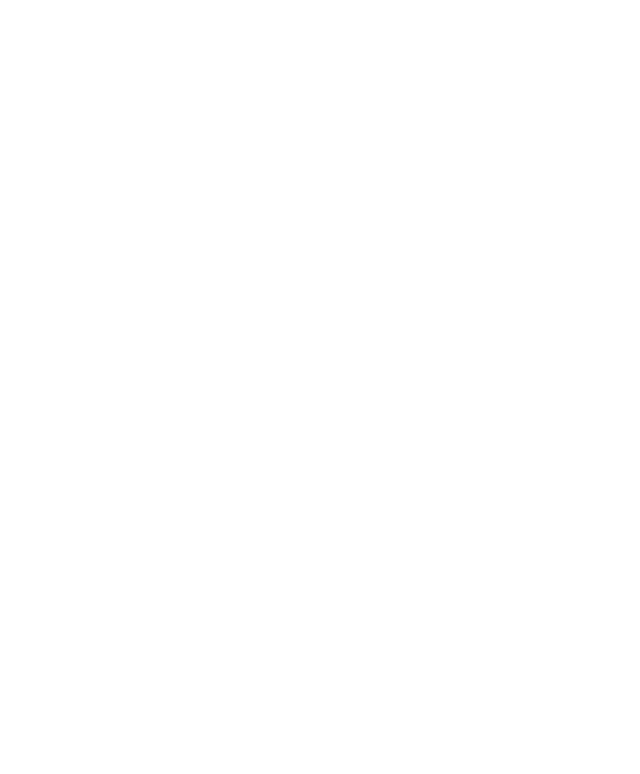
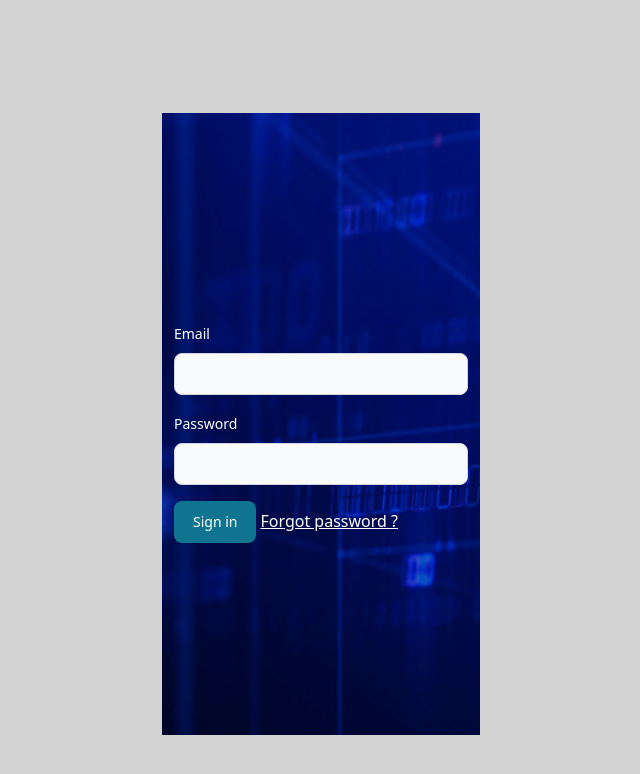
Before and after one commit to tronganhnguyenthanh/firebase, a React (Create React App) app: page /user/login in a window 1280 px wide. Before the commit this address had no page. Shown: the top 774 px of the page, without its empty margins (319-959 px from the left). Built offline with nearby package versions, Linux system fonts and the light colour scheme.

Commit message:
[UPDATE][FE] update layout

```diff
--- a/src/app/App.js
+++ b/src/app/App.js
@@ -6,12 +6,13 @@ import Register from "../auth/Register"
 import FormAddUser from "../components/FormAddUser"
 import UserDetail from "../components/UserDetail"
 import UserList from "../components/UserList"
+import "../customCSS/form.css"
 const App = () => {
   return (
    <div className="App">
      <Routes>
        <Route path="/" element={<Register/>}/>
-       <Route path="/login/user" element={<Login/>}/>
+       <Route path="/user/login" element={<Login/>}/>
        <Route path="/forgot-password" element={<ForgotPassword/>}/>
        <Route path="/user/add" element={<FormAddUser/>}/>
        <Route path="/user/list" element={<UserList/>}/>
--- a/src/auth/ForgotPassword.js
+++ b/src/auth/ForgotPassword.js
@@ -15,17 +15,17 @@ const ForgotPassword = () => {
       return false
     } else {
       await sendPasswordResetEmail(auth, resetPassword)
-      navigate("/login/user")
+      navigate("/user/login")
       return true
     }
   }
   return (
     <>
       <ToastContainer/>
-      <form className="container mx-auto flex flex-col gap-4 py-48 p-3">
+      <form className="container mx-auto flex flex-col gap-4 py-48 p-3 mt-44 form-border">
         <div>
           <div className="mb-2 block">
-            <Label value="Reset password" />
+            <Label value="Reset password" className="text-white"/>
           </div>
           <TextInput
             value={resetPassword}
--- a/src/auth/Login.js
+++ b/src/auth/Login.js
@@ -10,38 +10,41 @@ const Login = () => {
   const [error, setError] = useState([])
   const navigate = useNavigate()
   const signIn = async () => {
-    if(email === ""){
+    if (email === "") {
       toast.error("Please enter your email", {position:"top-center"})
       return false
     }
     if (password === "") {
       toast.error("Please enter your password", {position:"top-center"})
       return false
-    }else{
-      try{
+    } else {
+      try {
         await signInWithEmailAndPassword(auth, email, password)
         navigate("/user/list")
       } catch (error) {
-         const errorMessage = error.message
-         setError(errorMessage)
+        const errorMessage = error.message
+        setError(errorMessage)
       }
       return true
     }
   }
   return (
     <>
-      <ToastContainer/>
-      <form className="container mx-auto flex flex-col gap-4 py-48 p-3">
+      <ToastContainer />
+      <form className="container mx-auto flex flex-col gap-4 py-48 p-3 mt-28 form-border">
         <p className="text-red-600">{error}</p>
         <div>
           <div className="mb-2 block">
-            <Label value="Email" />
+            <Label value="Email" className="text-white"/>
           </div>
-          <TextInput value={email} onChange={(e) => setEmail(e.target.value)} />
+          <TextInput
+            value={email}
+            onChange={(e) => setEmail(e.target.value)}
+          />
         </div>
         <div>
           <div className="mb-2 block">
-            <Label value="Password" />
+            <Label value="Password" className="text-white"/>
           </div>
           <TextInput
             value={password}
@@ -51,7 +54,12 @@ const Login = () => {
         </div>
         <div className="flex">
           <Button onClick={signIn}>Sign in</Button>
-          <Link className="mt-2 ml-1 underline hover:text-blue-600" to="/forgot-password">Forgot password ?</Link>
+          <Link
+            className="mt-2 ml-1 underline text-white hover:text-blue-600"
+            to="/forgot-password"
+          >
+            Forgot password ?
+          </Link>
         </div>
       </form>
     </>
--- a/src/auth/Register.js
+++ b/src/auth/Register.js
@@ -31,17 +31,17 @@ const Register = () => {
   return (
     <>
       <ToastContainer/>
-      <form className="container mx-auto flex flex-col gap-4 py-48 p-3">
+      <form className="container mx-auto flex flex-col gap-4 py-48 p-3 mt-28 form-border">
         <p className="text-red-600">{error}</p>
         <div>
           <div className="mb-2 block">
-            <Label value="Email" />
+            <Label value="Email" className="text-white"/>
           </div>
           <TextInput value={email} onChange={(e) => setEmail(e.target.value)} />
         </div>
         <div>
           <div className="mb-2 block">
-            <Label value="Password" />
+            <Label value="Password" className="text-white"/>
           </div>
           <TextInput
             value={password}
--- a/src/components/UserItem.js
+++ b/src/components/UserItem.js
@@ -14,10 +14,10 @@ const UserItem = ({user}) => {
   }
   return (
     <tr className="bg-white border-b dark:bg-gray-900 dark:border-gray-700">
-      <td className="py-4 px-6 text-center border-r">{user?.firstName}</td>
-      <td className="py-4 px-6 text-center border-r">{user?.lastName}</td>
-      <td className="py-4 px-6 text-center border-r">{user?.email}</td>
-      <td className="py-4 px-6 text-center border-r">{user?.phoneNumber}</td>
+      <td className="py-4 px-6 text-center border-r whitespace-nowrap">{user?.firstName}</td>
+      <td className="py-4 px-6 text-center border-r whitespace-nowrap">{user?.lastName}</td>
+      <td className="py-4 px-6 text-center border-r whitespace-nowrap">{user?.email}</td>
+      <td className="py-4 px-6 text-center border-r whitespace-nowrap">{user?.phoneNumber}</td>
       <td className="flex justify-center py-4">
         <div className="flex gap-2">
           <Button onClick={() => handleViewUser(user?.id)}>View</Button>
--- a/src/components/UserList.js
+++ b/src/components/UserList.js
@@ -1,21 +1,29 @@
-import React from "react"
+import React, {useState} from "react"
 import {Button} from "flowbite-react"
 import {useNavigate} from "react-router-dom"
 import useCustomHookList from "../customHooks/useCustomHookList"
 import UserItem from "./UserItem"
+import auth from "../config/authConfig/firebaseAuthConfig"
 const UserList = () => {
   const users = useCustomHookList()
+  const [email, setEmail] = useState("")
+  auth.onAuthStateChanged((user) => {
+   if(user){
+    setEmail(user.email);
+   }
+  })
   const navigate = useNavigate()
   const goBack = () => {
    navigate(-1)
   }
   const logOut = () => {
-   navigate("/login/user")
+   navigate("/user/login")
   }
   return (
     <>
       <div className="overflow-x-auto relative shadow-md sm:rounded-lg gap-2">
         <div className="flex justify-end p-2">
+          <p className="p-2">{email}</p>
           <Button onClick={logOut}>Sign out</Button>
         </div>
         <table className="w-full text-sm text-left text-gray-500 dark:text-gray-400 mt-1">
@@ -46,7 +54,7 @@ const UserList = () => {
           </tbody>
         </table>
       </div>
-      <div className="flex justify-end p-2">
+      <div className="flex justify-start p-2">
         <Button color="purple" className="mt-1" onClick={goBack}>Back to add user</Button>
       </div>
     </>
--- /dev/null
+++ b/src/customCSS/form.css
@@ -0,0 +1,30 @@
+body {
+  background-color: lightgray;
+}
+
+.form-border {
+  width: 25%;
+  border: 1px solid lightgray;
+  background-image: url("../../public/bg.jpg");
+}
+
+@media screen and (max-width:768px) {
+  .form-border {
+    width:94%;
+    margin-top:20%
+  }
+}
+
+@media screen and (max-width:820px) {
+  .form-border {
+    width:94%;
+    margin-top:20%
+  }
+}
+
+@media screen and (max-width:576px) {
+  .form-border{
+    width:94%;
+    margin-top:20%
+  }
+}
```
Also changed, not shown: public/bg.jpg (added).
